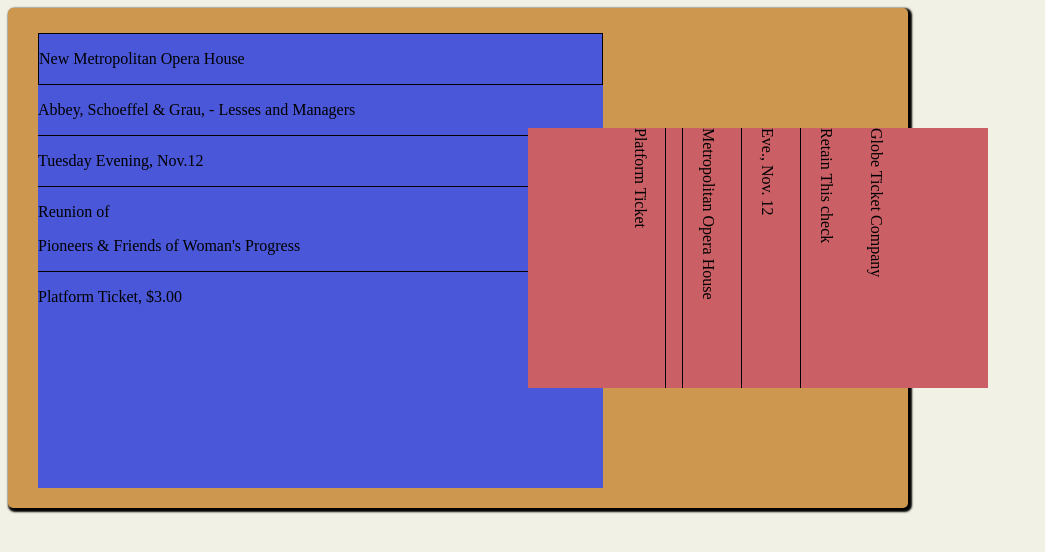
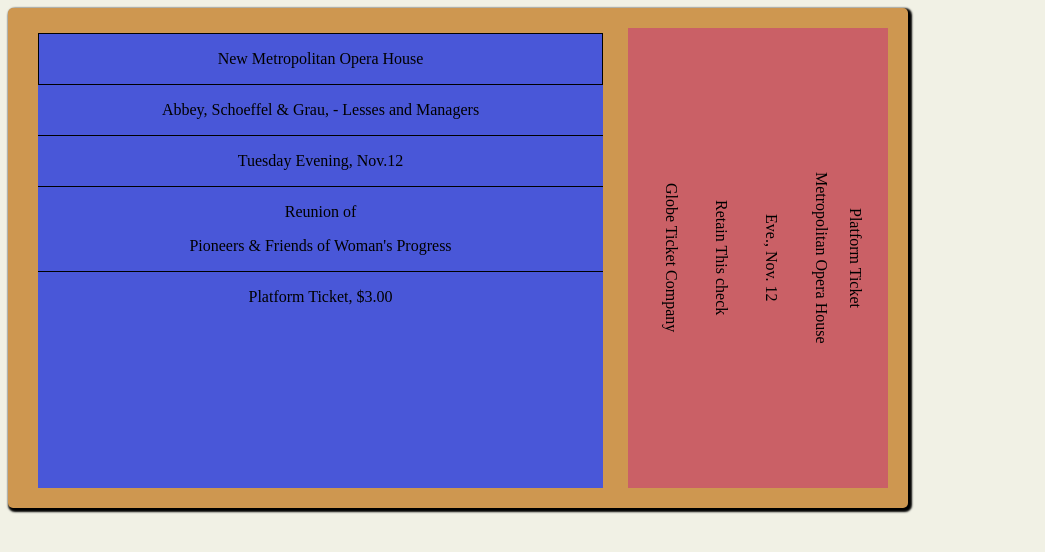
Before and after one commit to RVCC-IDMX/platform-ticket-arbo-babbert, a plain HTML site: page index.html in a window 1280 px wide. Shown: the whole page, without its empty margins (0-1045 px from the left). Drawn offline with Linux system fonts and the light colour scheme.

Commit message:
change right-side to vertical writing mode

```diff
--- a/css/styles.css
+++ b/css/styles.css
@@ -14,6 +14,7 @@ hr{
     grid-template-columns: 2fr 1fr;
     border-radius: 5px;
     box-shadow: 2px 2px 2px 2px;
+    text-align: center;
 }
 
 .left-side {
@@ -24,10 +25,7 @@ hr{
 .right-side {
     background-color: #ca6066;
     margin: 20px 20px 20px 20px;
-    display: flex;
-    flex-flow: column-reverse wrap-reverse;
-    justify-content: center;
-    transform: rotate(90deg);
+    writing-mode: vertical-rl;
 }
 
 .left-words-one {
```
